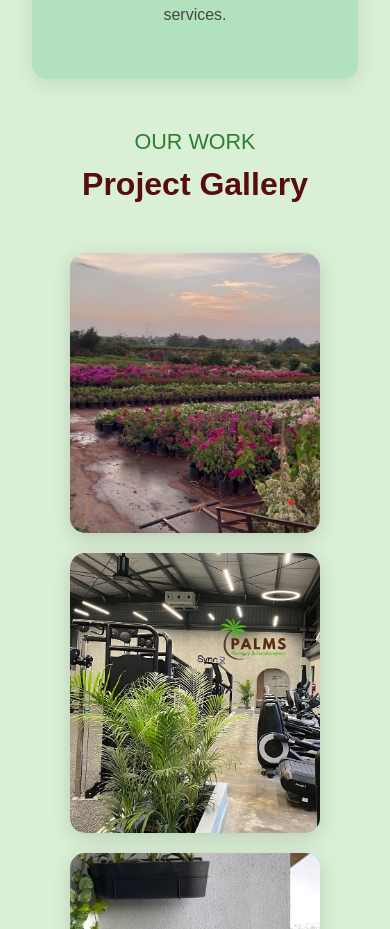
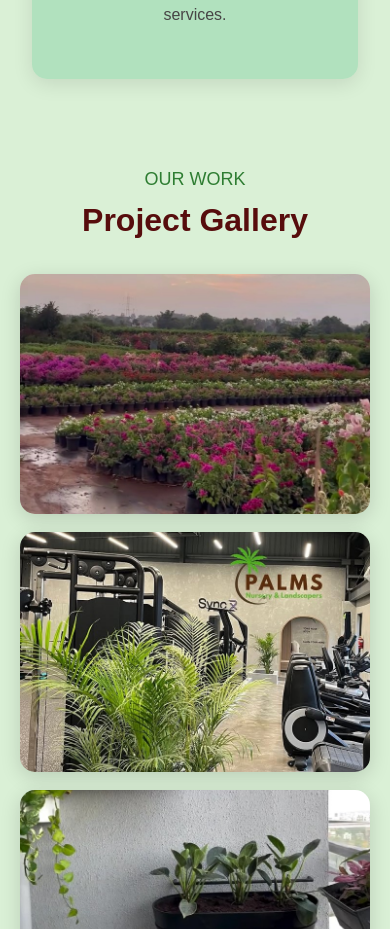
Before and after one commit to Jaaeehiray/palms-nursery, a React (Vite) app in the folder palms-frontend/: page / in a window 390 px wide. Shown: the part 5400-6329 px from the top of the page. Built offline with nearby package versions, Linux system fonts and the light colour scheme.

Commit message:
Improve Gallery mobile responsiveness and spacing

```diff
--- a/palms-frontend/src/components/Gallery.css
+++ b/palms-frontend/src/components/Gallery.css
@@ -1,106 +1,89 @@
 .gallery{
-
-padding:40px 8%;
-
+    padding:70px 80px;
     background:#bce5b58e;
-
     text-align:center;
-
 }
 
 .gallery h4{
-
     color:#2E7D32;
-
     margin-bottom:10px;
     font-weight:400;
-
+    font-size:22px;
 }
 
 .gallery h2{
-
     font-size:43px;
-
     color:#570d0d;
-
     margin-bottom:50px;
     font-weight:600;
-
 }
 
 .gallery-grid{
-
     display:grid;
-
     grid-template-columns:repeat(4,1fr);
-
     gap:20px;
-
 }
 
 .gallery-item{
-
     overflow:hidden;
-
     border-radius:15px;
-
     box-shadow:0 5px 20px rgba(0,0,0,.15);
-
     cursor:pointer;
-
 }
 
 .gallery-item img{
-
     width:100%;
-
     height:280px;
-
     object-fit:cover;
-
     transition:.4s;
-
     display:block;
-
 }
 
 .gallery-item:hover img{
-
     transform:scale(1.08);
-
 }
 
-@media(max-width:992px){
+/* Tablet */
+
+@media (max-width:992px){
+
+    .gallery{
+        padding:60px 40px;
+    }
 
     .gallery-grid{
-
         grid-template-columns:repeat(2,1fr);
-
+        gap:18px;
     }
 
 }
 
-@media(max-width:768px){
+/* Mobile */
+
+@media (max-width:768px){
 
     .gallery{
+        padding:50px 20px;
+    }
 
-padding:10px 40px;
-
+    .gallery h4{
+        font-size:18px;
     }
 
     .gallery h2{
-
-font-size:32px;
-font-weight:550;
-
+        font-size:2rem;
+        margin-bottom:35px;
+        font-weight:600;
     }
 
     .gallery-grid{
+        grid-template-columns:1fr;
+        gap:18px;
+        padding:0;
+    }
 
-grid-template-columns:1fr;
-padding:0px 30px;
-
-
+    .gallery-item img{
+        height:240px;
     }
 
 }
```
Lines whose indentation alone changed are shown as unchanged.
